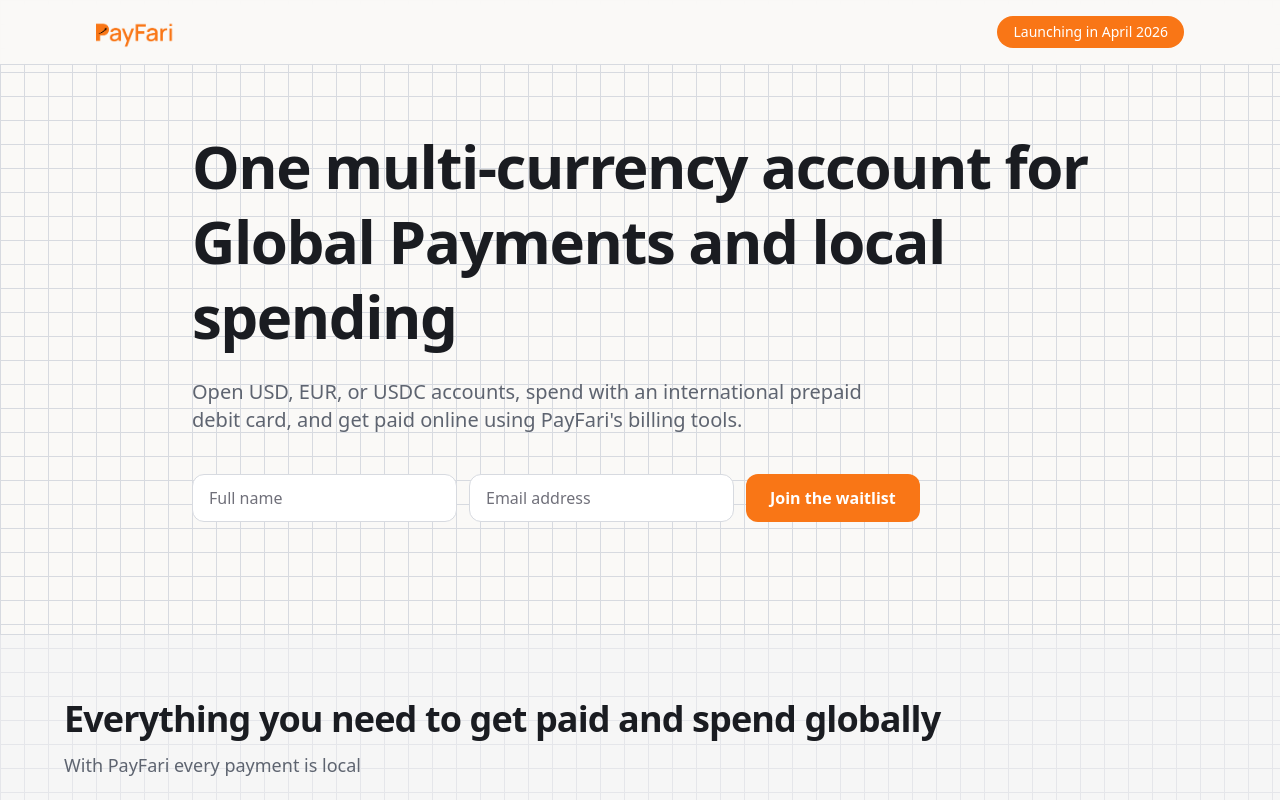
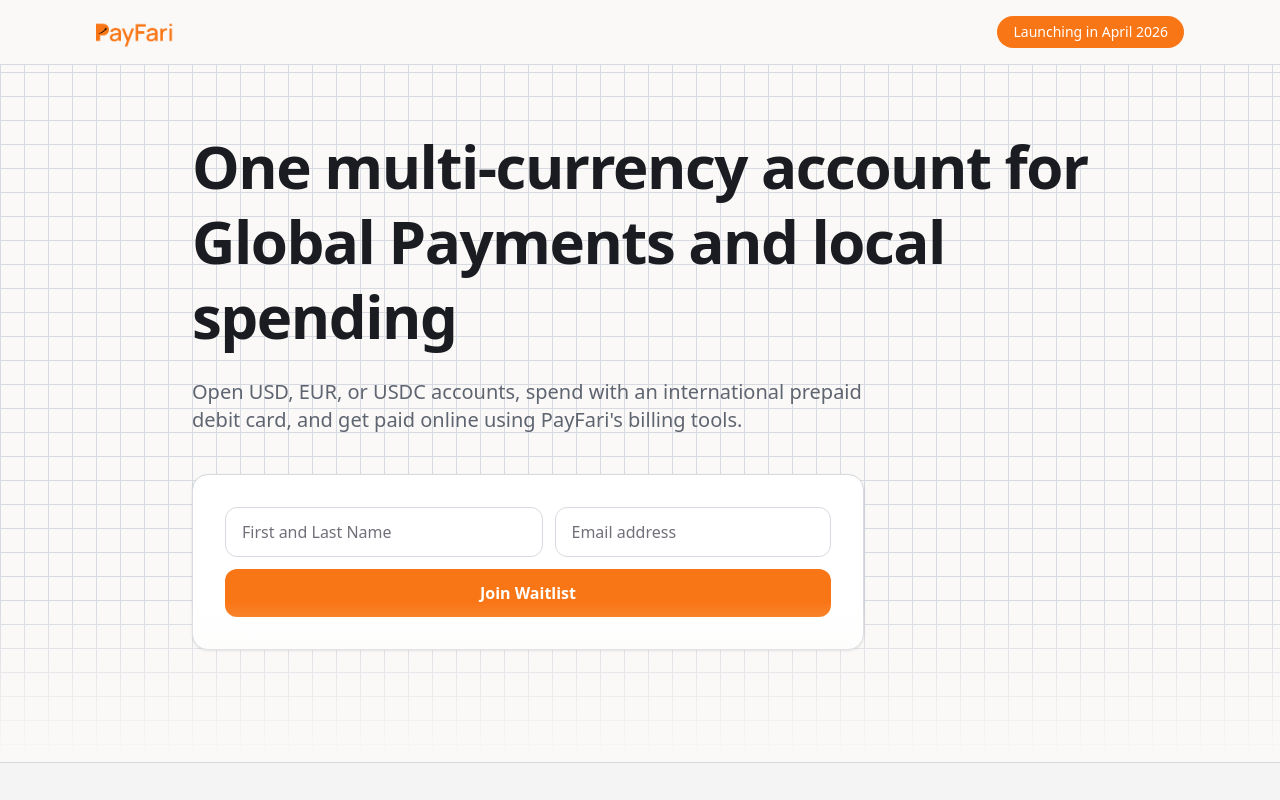
Before and after one commit to tnguruve/payfarihtml, a Next.js app: page / in a window 1280 px wide. Shown: the top 800 px of the page. Built offline with nearby package versions, Linux system fonts and the light colour scheme.

Commit message:
Restyle waitlist form with PayFari design system
- Full ConvertKit form embed with custom styling
- Form in card layout with design tokens (colors, radius, spacing)
- Removed "Built with Kit" branding
- Added gradient fade before services section
- Solid background on services section

```diff
--- a/src/app/globals.css
+++ b/src/app/globals.css
@@ -70,3 +70,158 @@ body {
   background-size: 24px 24px;
   background-color: var(--background);
 }
+
+/* Waitlist form – PayFari design system */
+.waitlist-form[data-uid="c7cd56d887"] * {
+  box-sizing: border-box;
+}
+
+.waitlist-form[data-uid="c7cd56d887"] .formkit-fields {
+  display: flex;
+  flex-wrap: wrap;
+  gap: 0.75rem;
+  margin: 0;
+}
+
+.waitlist-form[data-uid="c7cd56d887"] .formkit-field {
+  flex: 1 1 auto;
+  min-width: 0;
+  margin: 0;
+}
+
+@media (min-width: 640px) {
+  .waitlist-form[data-uid="c7cd56d887"] .formkit-field:first-child {
+    min-width: 10rem;
+  }
+  .waitlist-form[data-uid="c7cd56d887"] .formkit-field:nth-child(2) {
+    flex: 1 1 14rem;
+  }
+  .waitlist-form[data-uid="c7cd56d887"] .formkit-submit {
+    flex: 0 0 auto;
+    width: auto;
+  }
+}
+
+.waitlist-form[data-uid="c7cd56d887"] .formkit-input {
+  width: 100%;
+  background: var(--input-bg);
+  color: var(--foreground);
+  font-size: 1rem;
+  padding: 0.75rem 1rem;
+  border: 1px solid var(--border);
+  border-radius: var(--radius);
+  line-height: 1.5;
+  margin: 0;
+  transition: border-color 0.2s ease, box-shadow 0.2s ease;
+}
+
+.waitlist-form[data-uid="c7cd56d887"] .formkit-input::placeholder {
+  color: var(--placeholder);
+}
+
+.waitlist-form[data-uid="c7cd56d887"] .formkit-input:hover {
+  border-color: var(--grey-500);
+}
+
+.waitlist-form[data-uid="c7cd56d887"] .formkit-input:focus {
+  outline: none;
+  border-color: var(--primary);
+  box-shadow: 0 0 0 3px color-mix(in srgb, var(--primary) 20%, transparent);
+}
+
+.waitlist-form[data-uid="c7cd56d887"] .formkit-submit {
+  margin: 0;
+  padding: 0;
+  border: 0;
+  border-radius: var(--radius);
+  background: var(--primary);
+  color: var(--primary-foreground);
+  font-size: 1rem;
+  font-weight: 600;
+  cursor: pointer;
+  display: inline-flex;
+  align-items: center;
+  justify-content: center;
+  min-height: 3rem;
+  padding: 0 1.5rem;
+  width: 100%;
+  transition: background 0.2s ease, transform 0.1s ease;
+}
+
+.waitlist-form[data-uid="c7cd56d887"] .formkit-submit:hover {
+  background: var(--primary-hover);
+}
+
+.waitlist-form[data-uid="c7cd56d887"] .formkit-submit:active {
+  transform: scale(0.98);
+}
+
+.waitlist-form[data-uid="c7cd56d887"] .formkit-submit > span {
+  display: block;
+  padding: 0;
+  transition: opacity 0.2s ease;
+}
+
+.waitlist-form[data-uid="c7cd56d887"] .formkit-alert {
+  list-style: none;
+  margin: 0 0 1rem 0;
+  padding: 0.75rem 1rem;
+  border-radius: var(--radius);
+  font-size: 0.9375rem;
+  text-align: center;
+  width: 100%;
+}
+
+.waitlist-form[data-uid="c7cd56d887"] .formkit-alert:empty {
+  display: none;
+}
+
+.waitlist-form[data-uid="c7cd56d887"] .formkit-alert-success {
+  background: color-mix(in srgb, var(--secondary) 15%, transparent);
+  border: 1px solid color-mix(in srgb, var(--secondary) 40%, transparent);
+  color: #0c905c;
+}
+
+.waitlist-form[data-uid="c7cd56d887"] .formkit-alert-error {
+  background: #fef2f2;
+  border: 1px solid #fecaca;
+  color: #b91c1c;
+}
+
+.waitlist-form[data-uid="c7cd56d887"] .formkit-spinner {
+  display: flex;
+  align-items: center;
+  justify-content: center;
+  position: absolute;
+  inset: 0;
+  height: 0;
+  width: 0;
+  overflow: hidden;
+  transition: all 0.2s ease;
+}
+
+.waitlist-form[data-uid="c7cd56d887"] .formkit-spinner > div {
+  width: 6px;
+  height: 6px;
+  margin: 0 2px;
+  background: currentColor;
+  border-radius: 100%;
+  animation: formkit-bounce 1.4s ease-in-out infinite both;
+}
+
+.waitlist-form[data-uid="c7cd56d887"] .formkit-spinner > div:nth-child(1) { animation-delay: -0.32s; }
+.waitlist-form[data-uid="c7cd56d887"] .formkit-spinner > div:nth-child(2) { animation-delay: -0.16s; }
+
+.waitlist-form[data-uid="c7cd56d887"] .formkit-submit[data-active] .formkit-spinner {
+  height: 100%;
+  width: 100%;
+}
+
+.waitlist-form[data-uid="c7cd56d887"] .formkit-submit[data-active] .formkit-spinner ~ span {
+  opacity: 0;
+}
+
+@keyframes formkit-bounce {
+  0%, 80%, 100% { transform: scale(0); }
+  40% { transform: scale(1); }
+}
--- a/src/app/layout.tsx
+++ b/src/app/layout.tsx
@@ -1,5 +1,4 @@
 import type { Metadata } from "next";
-import Script from "next/script";
 import "./globals.css";
 
 export const metadata: Metadata = {
@@ -16,11 +15,6 @@ export default function RootLayout({
     <html lang="en">
       <body className="antialiased">
         {children}
-        <Script
-          src="https://payfari.kit.com/c7cd56d887/index.js"
-          data-uid="c7cd56d887"
-          strategy="afterInteractive"
-        />
       </body>
     </html>
   );
--- a/src/app/page.tsx
+++ b/src/app/page.tsx
@@ -1,6 +1,7 @@
 "use client";
 
 import Image from "next/image";
+import Script from "next/script";
 import { useState } from "react";
 
 /* Placeholder icons for service cards - replace with real assets when available */
@@ -80,33 +81,6 @@ function scrollToWaitlist(e: React.MouseEvent) {
 }
 
 export default function Home() {
-  const [name, setName] = useState("");
-  const [email, setEmail] = useState("");
-  const [status, setStatus] = useState<"idle" | "loading" | "success" | "error">("idle");
-
-  const handleSubmit = async (e: React.FormEvent) => {
-    e.preventDefault();
-    if (!name.trim() || !email.trim()) return;
-    setStatus("loading");
-    try {
-      const res = await fetch("/api/waitlist", {
-        method: "POST",
-        headers: { "Content-Type": "application/json" },
-        body: JSON.stringify({ name: name.trim(), email: email.trim() }),
-      });
-      const data = await res.json().catch(() => ({}));
-      if (!res.ok) {
-        setStatus("error");
-        return;
-      }
-      setStatus("success");
-      setName("");
-      setEmail("");
-    } catch {
-      setStatus("error");
-    }
-  };
-
   return (
     <div className="min-h-screen bg-grid-pattern text-[var(--foreground)]">
       {/* Header */}
@@ -138,51 +112,75 @@ export default function Home() {
             Open USD, EUR, or USDC accounts, spend with an international prepaid debit card, and get paid online using PayFari&apos;s billing tools.
           </p>
 
-          {/* Waitlist form - scroll-margin in globals.css for smooth anchor scroll */}
+          {/* Waitlist form – styled to match PayFari */}
           <div id="waitlist" className="mt-10 max-w-2xl scroll-mt-[5.5rem]">
-            <form onSubmit={handleSubmit} className="flex flex-col gap-3 sm:flex-row sm:gap-3">
+            <Script src="https://f.convertkit.com/ckjs/ck.5.js" strategy="afterInteractive" />
+            <div className="overflow-hidden rounded-[var(--radius-lg)] border border-[var(--border)] bg-[var(--background-card)] shadow-sm">
+              <form
+                action="https://app.kit.com/forms/8974776/subscriptions"
+                className="seva-form formkit-form waitlist-form"
+                method="post"
+                data-sv-form="8974776"
+                data-uid="c7cd56d887"
+                data-format="inline"
+                data-version="5"
+                data-options={JSON.stringify({
+                  settings: {
+                    after_subscribe: { action: "message", success_message: "Success! Now check your email to confirm your subscription.", redirect_url: "" },
+                    analytics: { google: null, fathom: null, facebook: null, segment: null, pinterest: null, sparkloop: null, googletagmanager: null },
+                    modal: { trigger: "timer", scroll_percentage: null, timer: 5, devices: "all", show_once_every: 15 },
+                    powered_by: { show: true, url: "https://kit.com/features/forms?utm_campaign=poweredby&utm_content=form&utm_medium=referral&utm_source=dynamic" },
+                    recaptcha: { enabled: false },
+                    return_visitor: { action: "show", custom_content: "" },
+                    slide_in: { display_in: "bottom_right", trigger: "timer", scroll_percentage: null, timer: 5, devices: "all", show_once_every: 15 },
+                    sticky_bar: { display_in: "top", trigger: "timer", scroll_percentage: null, timer: 5, devices: "all", show_once_every: 15 },
+                  },
+                  version: "5",
+                })}
+                {...{ "data-min-width": "400 500 600 700 800" }}
+              >
+                <div data-style="clean" className="p-6 sm:p-8">
+                  <ul className="formkit-alert formkit-alert-error" data-element="errors" data-group="alert" />
+                  <div data-element="fields" data-stacked="false" className="seva-fields formkit-fields">
+                    <div className="formkit-field">
                       <input
+                        className="formkit-input"
+                        aria-label="First and Last Name"
+                        name="fields[first_name]"
+                        placeholder="First and Last Name"
                         type="text"
-                value={name}
-                onChange={(e) => setName(e.target.value)}
-                placeholder="Full name"
-                required
-                disabled={status === "loading"}
-                className="min-h-[48px] flex-1 rounded-[var(--radius)] border border-[var(--border)] bg-[var(--input-bg)] px-4 text-[var(--foreground)] placeholder:text-[var(--placeholder)] focus:border-[var(--primary)] focus:outline-none focus:ring-2 focus:ring-[var(--primary)]/20 disabled:opacity-50 text-base"
                       />
+                    </div>
+                    <div className="formkit-field">
                       <input
-                type="email"
-                value={email}
-                onChange={(e) => setEmail(e.target.value)}
+                        className="formkit-input"
+                        name="email_address"
+                        aria-label="Email Address"
                         placeholder="Email address"
                         required
-                disabled={status === "loading"}
-                className="min-h-[48px] flex-1 rounded-[var(--radius)] border border-[var(--border)] bg-[var(--input-bg)] px-4 text-[var(--foreground)] placeholder:text-[var(--placeholder)] focus:border-[var(--primary)] focus:outline-none focus:ring-2 focus:ring-[var(--primary)]/20 disabled:opacity-50 text-base"
+                        type="email"
                       />
-              <button
-                type="submit"
-                disabled={status === "loading"}
-                className="min-h-[48px] min-w-[44px] shrink-0 rounded-[var(--radius)] bg-[var(--primary)] px-6 font-semibold text-[var(--primary-foreground)] transition-colors hover:bg-[var(--primary-hover)] focus:outline-none focus:ring-2 focus:ring-[var(--primary)] focus:ring-offset-2 disabled:opacity-50"
-              >
-                {status === "loading" ? "Joining…" : "Join the waitlist"}
+                    </div>
+                    <button data-element="submit" className="formkit-submit" type="submit">
+                      <div className="formkit-spinner">
+                        <div />
+                        <div />
+                        <div />
+                      </div>
+                      <span>Join Waitlist</span>
                     </button>
-            </form>
-            {status === "success" && (
-              <p className="mt-3 text-sm font-medium text-[var(--primary)]">
-                You&apos;re on the list. We&apos;ll be in touch.
-              </p>
-            )}
-            {status === "error" && (
-              <p className="mt-3 text-sm text-red-600">
-                Something went wrong. Please try again.
-              </p>
-            )}
                   </div>
                 </div>
+              </form>
+            </div>
+          </div>
+        </div>
+        {/* Gradient fade - grid becomes more solid toward services section */}
+        <div className="pointer-events-none absolute inset-x-0 bottom-0 h-40 bg-gradient-to-b from-transparent to-[var(--background)]" />
       </section>
 
       {/* Services */}
-      <section className="border-t border-[var(--border)] bg-[var(--grey-100)]/50 px-4 py-16 sm:px-6 lg:px-8">
+      <section className="relative border-t border-[var(--border)] bg-[var(--grey-100)] px-4 py-16 sm:px-6 lg:px-8">
         <div className="mx-auto max-w-6xl">
           <h2 className="text-2xl font-bold tracking-tight text-[var(--foreground)] sm:text-3xl md:text-4xl">
             Everything you need to get paid and spend globally
```
Also changed, not shown: src/app/api/waitlist/route.ts (+27 -26 lines). Lines whose indentation alone changed are shown as unchanged.
